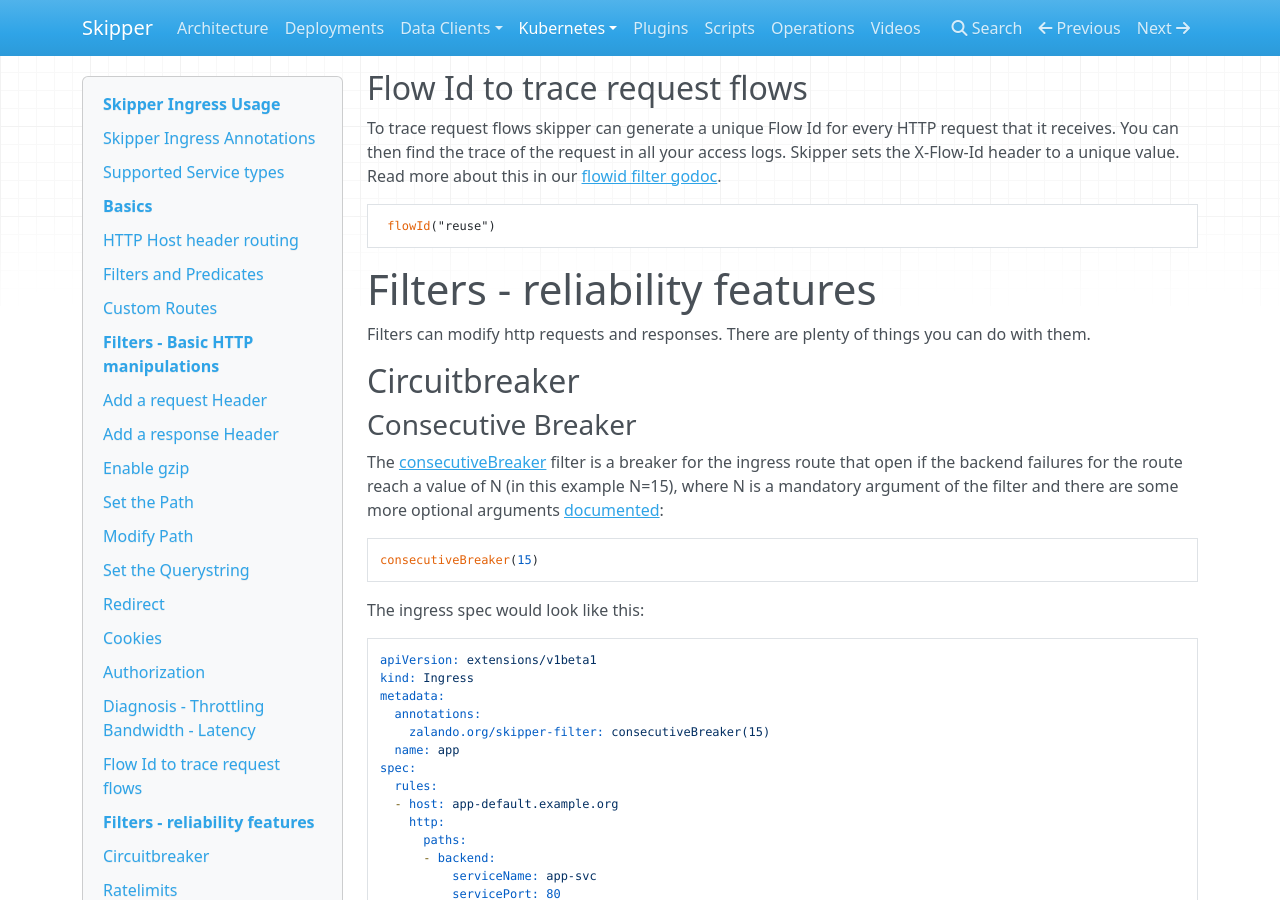
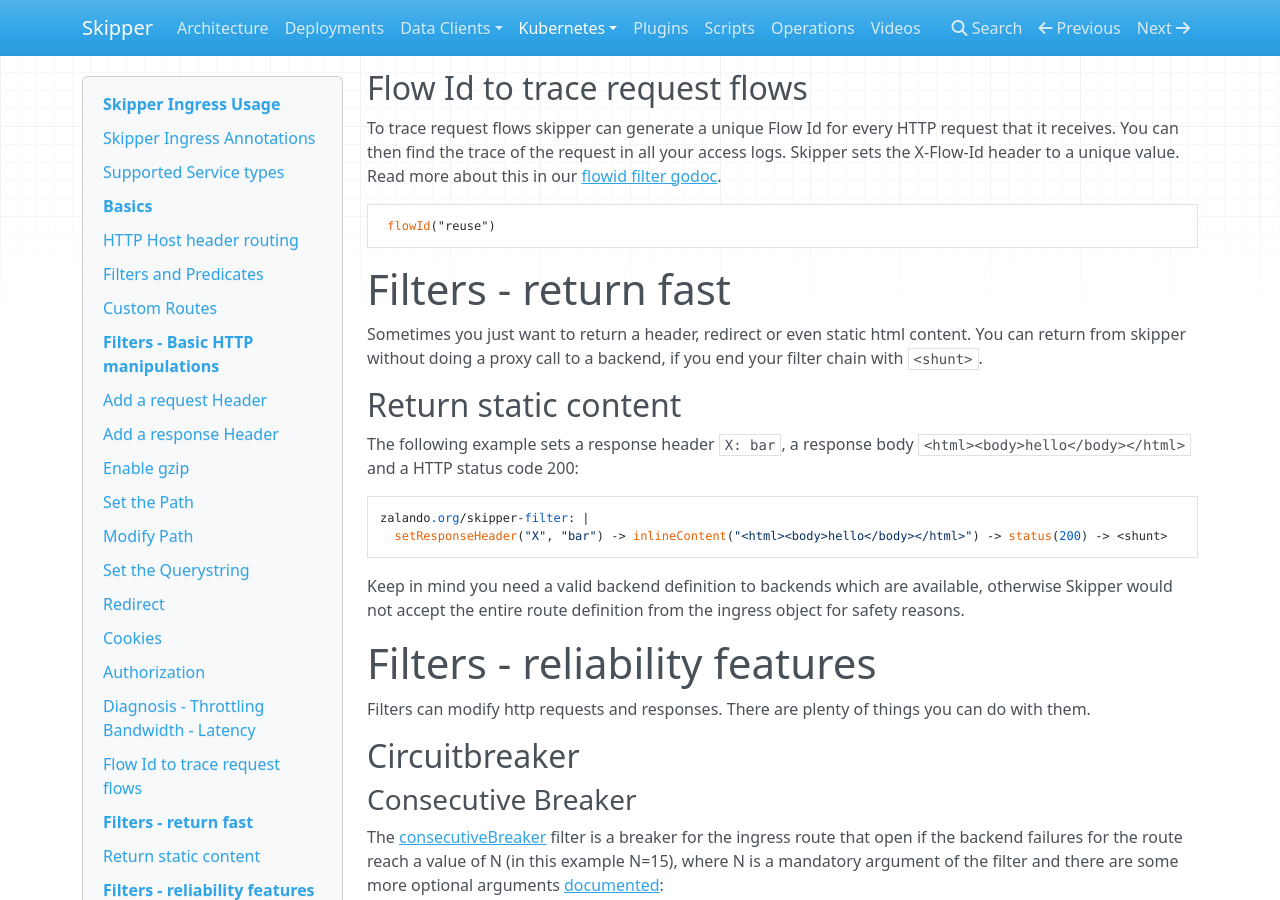
Before and after one commit to zalando/skipper, an MkDocs documentation site: the page built from docs/kubernetes/ingress-usage.md, in a window 1280 px wide and 900 px high, scrolled down 5034 px. Built offline with MkDocs 1.6.1, drawn with Linux system fonts in a browser that asks for light colours; nearby versions of some CDN libraries; old or Windows-style settings are respelled for this version of MkDocs.

Commit message:
document inlineContent filter in ingress-usage (#609)
* with inlineContent you can return arbitrary content and with <shunt> you can respond early

* changed sentences like suggested in comments, partially I changed it to make more sense for myself

```diff
--- a/docs/kubernetes/ingress-usage.md
+++ b/docs/kubernetes/ingress-usage.md
@@ -239,6 +239,25 @@
 [flowid filter godoc](https://godoc.org/github.com/zalando/skipper/filters/flowid).
 
      flowId("reuse")
+
+# Filters - return fast
+
+Sometimes you just want to return a header, redirect or even static
+html content. You can return from skipper without doing a proxy call
+to a backend, if you end your filter chain with `<shunt>`.
+
+## Return static content
+
+The following example sets a response header `X: bar`, a response body
+`<html><body>hello</body></html>` and a
+HTTP status code 200:
+
+    zalando.org/skipper-filter: |
+      setResponseHeader("X", "bar") -> inlineContent("<html><body>hello</body></html>") -> status(200) -> <shunt>
+
+Keep in mind you need a valid backend definition to backends which are
+available, otherwise Skipper would not accept the entire route
+definition from the ingress object for safety reasons.
 
 # Filters - reliability features
 
```
